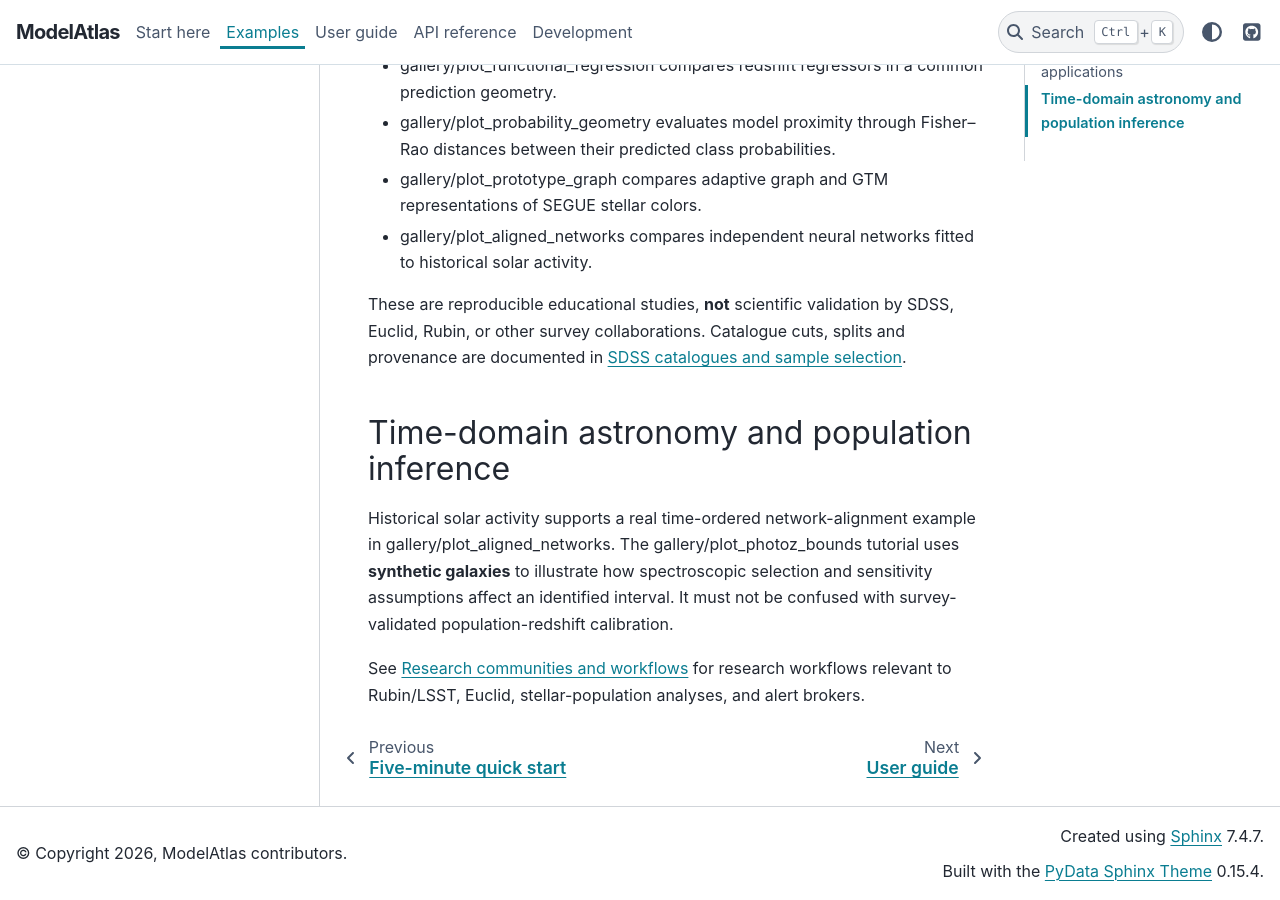
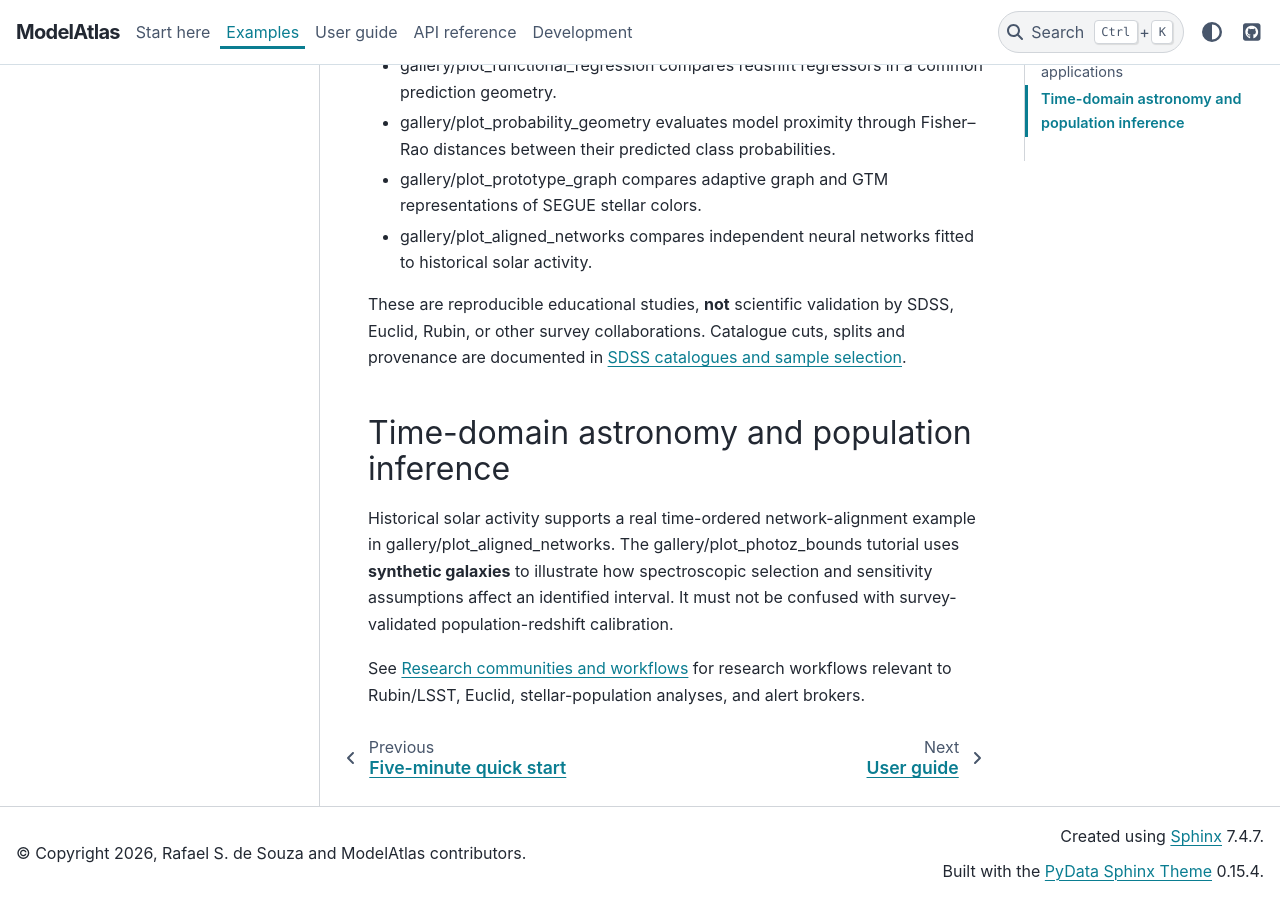
Before and after one commit to RafaelSdeSouza/ModelAtlas, a Sphinx documentation site: the page built from docs/examples.rst, in a window 1280 px wide and 900 px high, scrolled down 562 px. Built offline with Sphinx 7.4.7 and the PyData theme 0.15.4, drawn with Linux system fonts in a browser that asks for light colours; pages that are not in the unit, such as notebooks, are missing from menus.

Commit message:
Credit Prof. Rafael S. de Souza and academic affiliations

```diff
--- a/docs/conf.py
+++ b/docs/conf.py
@@ -9,8 +9,8 @@ from modelatlas import __version__
 sys.path.insert(0, str(Path(__file__).resolve().parent / "_ext"))
 
 project = "ModelAtlas"
-author = "Rafael S. de Souza"
-copyright = "2026, ModelAtlas contributors"
+author = "Prof. Rafael S. de Souza"
+copyright = "2026, Rafael S. de Souza and ModelAtlas contributors"
 version = release = __version__
 root_doc = "index"
 extensions = [
```
